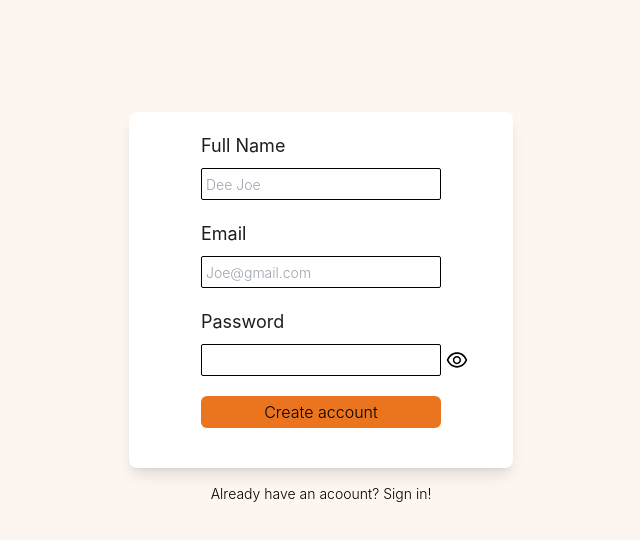
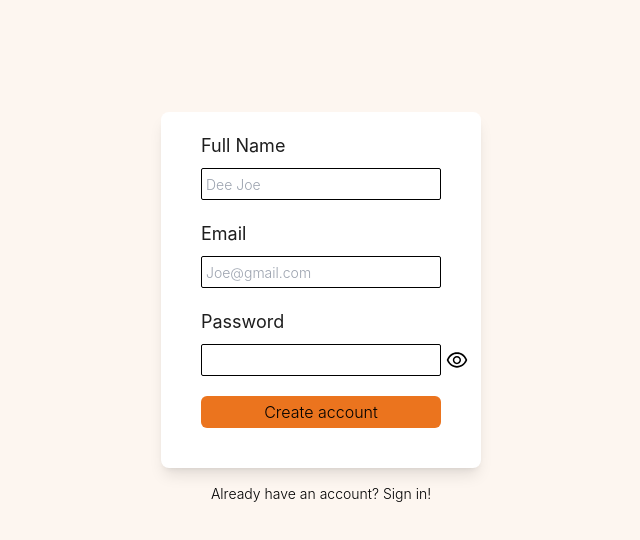
Before and after one commit to Eyiza/expense_tracker, a Next.js app in the folder frontend/: page /register in a window 1280 px wide. Shown: the top 540 px of the page, without its empty margins (319-959 px from the left). Built offline with nearby package versions, Linux system fonts and the light colour scheme.

Commit message:
fix: design layout in register and login

```diff
--- a/frontend/pages/forgetPassword.jsx
+++ b/frontend/pages/forgetPassword.jsx
@@ -3,7 +3,7 @@ import React from 'react'
 function forgetPassword() {
   return (
     <div className='flex flex-col justify-center items-center font-light'>
-      <div className='bg-white shadow-lg rounded-lg w-96 py-10 mt-28'>
+      <div className='bg-white shadow-lg rounded-lg px-10 py-10 mt-28'>
             <form action="" className='flex flex-col gap-5 justify-center items-center mt-5'>
               <div className='flex flex-col'>
                 <label className='text-[#1E1E1E] text-lg mb-2 font-normal'>Email</label>
--- a/frontend/pages/index.jsx
+++ b/frontend/pages/index.jsx
@@ -21,7 +21,7 @@ export default function Home() {
       </Head>
       <main className='flex flex-col justify-center items-center font-light'>
         {/* <Nav/> */}
-        <div className='bg-white shadow-lg rounded-lg w-96 pb-10 mt-28'>
+        <div className='bg-white shadow-lg rounded-lg px-10 pb-10 mt-28'>
             <form action="" className='flex flex-col gap-5 justify-center items-center mt-5'>
               <div className='flex flex-col'>
                 <label className='text-[#1E1E1E] text-lg mb-2 font-normal'>Email</label>
--- a/frontend/pages/register.jsx
+++ b/frontend/pages/register.jsx
@@ -11,7 +11,7 @@ function register() {
       }
   return (
     <div className='flex flex-col justify-center items-center font-light'>
-      <div className='bg-white shadow-lg rounded-lg w-96 pb-10 mt-28'>
+      <div className='bg-white shadow-lg rounded-lg px-10 pb-10 mt-28'>
             <form action="" className='flex flex-col gap-5 justify-center items-center mt-5'>
             <div className='flex flex-col'>
                 <label className='text-[#1E1E1E] text-lg mb-2 font-normal'>Full Name</label>
@@ -33,7 +33,7 @@ function register() {
               </div>
             </form>
         </div>
-        <p className='text-sm mt-4'>Already have an acoount? <span className='cursor-pointer hover:underline' onClick={() => router.push('/')}>Sign in!</span></p>
+        <p className='text-sm mt-4'>Already have an account? <span className='cursor-pointer hover:underline' onClick={() => router.push('/')}>Sign in!</span></p>
     </div>
   )
 }
```
